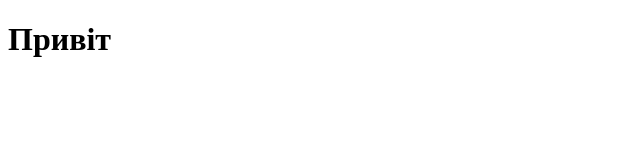
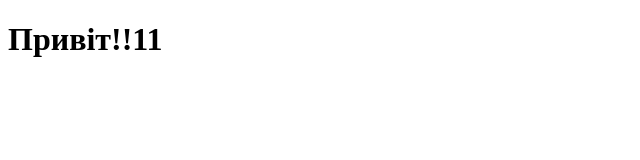
Before and after one commit to demouser19811981/tutorial, a plain HTML site: page index.html in a window 1280 px wide. Shown: the full height of the page, 0-640 px from the left. Drawn offline with Linux system fonts and the light colour scheme.

Commit message:
Зміна индекс

```diff
--- a/index.html
+++ b/index.html
@@ -4,9 +4,9 @@
     <meta charset="UTF-8">
     <meta http-equiv="X-UA-Compatible" content="IE=edge">
     <meta name="viewport" content="width=device-width, initial-scale=1.0">
-    <title>Document</title>
+    <title>lesson1</title>
 </head>
 <body>
-    <h1>Привіт</h1>
+    <h1>Привіт!!11</h1>
 </body>
 </html>
```
